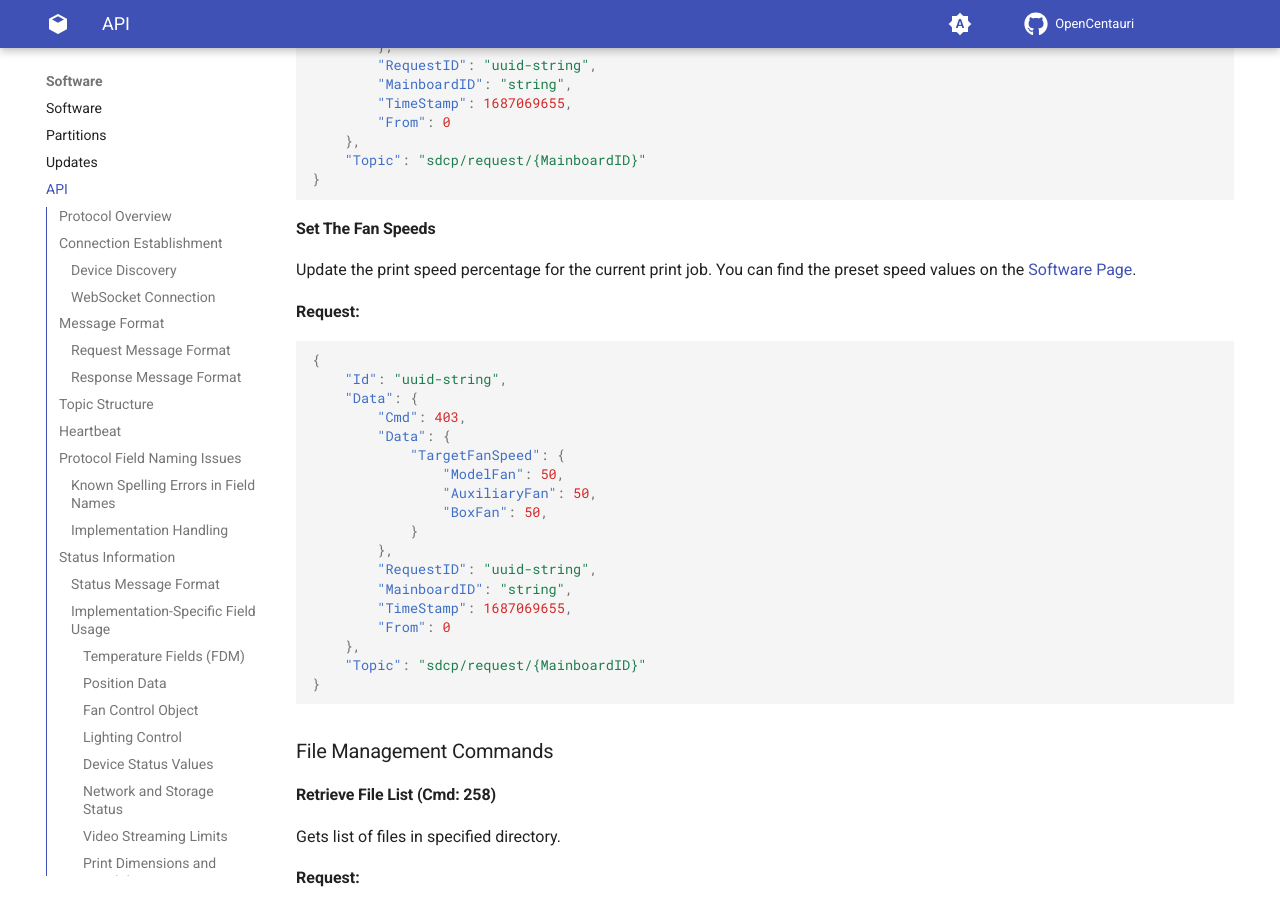
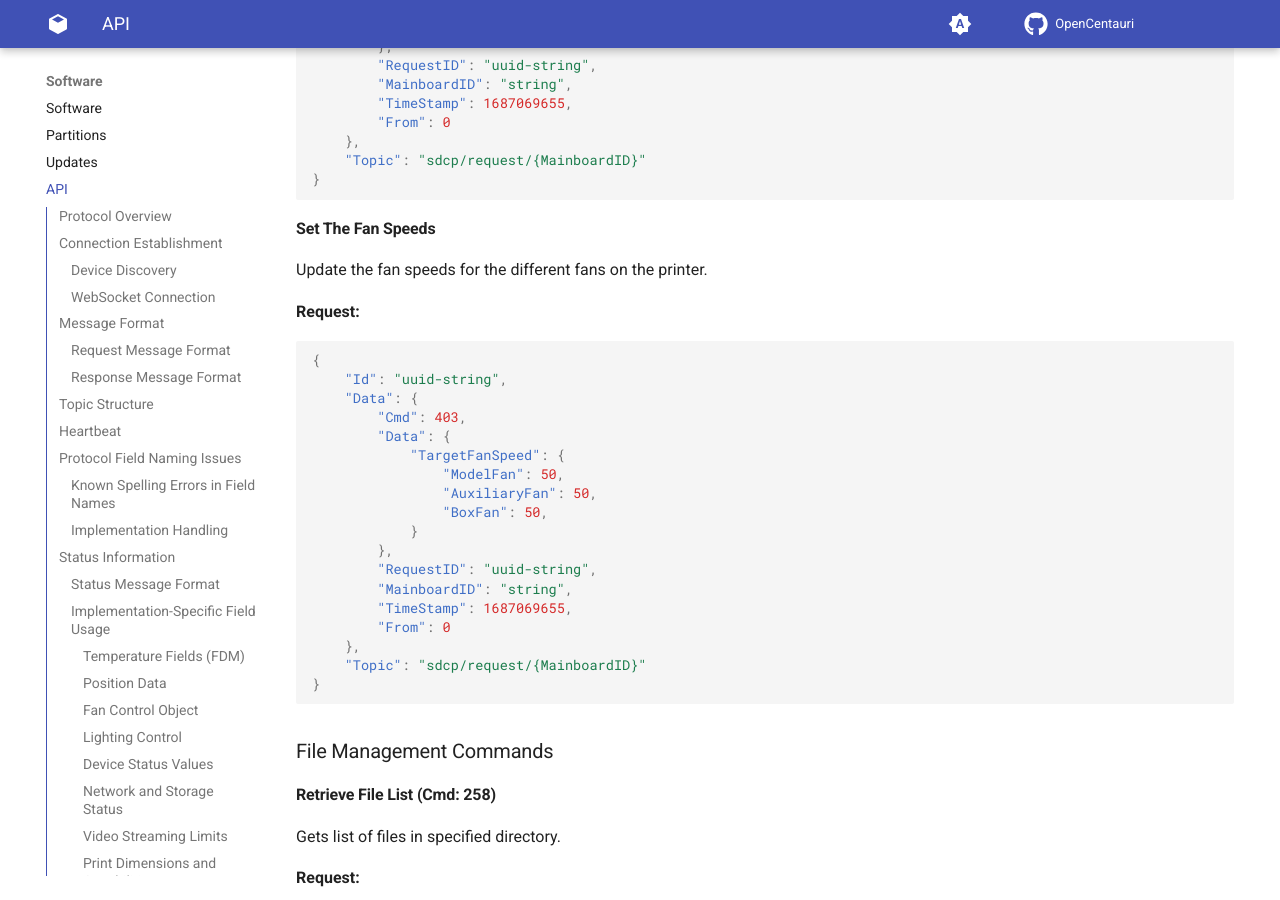
Before and after one commit to suchmememanyskill/OpenCentauri, an MkDocs documentation site: the page built from docs/software/api.md, in a window 1280 px wide and 900 px high, scrolled down 11990 px. Built offline with MkDocs 1.6.1 and Material for MkDocs 9.7.7, drawn with Linux system fonts in a browser that asks for light colours; comment, search, counter and statistics services are not loaded.

Commit message:
Fix description

````diff
--- a/docs/software/api.md
+++ b/docs/software/api.md
@@ -543,7 +543,7 @@ Update the print speed percentage for the current print job. You can find the pr
 
 #### Set The Fan Speeds
 
-Update the print speed percentage for the current print job. You can find the preset speed values on the [Software Page](/OpenCentauri/software/#speed-profiles).
+Update the fan speeds for the different fans on the printer.
 
 **Request:**
 ```json
````
